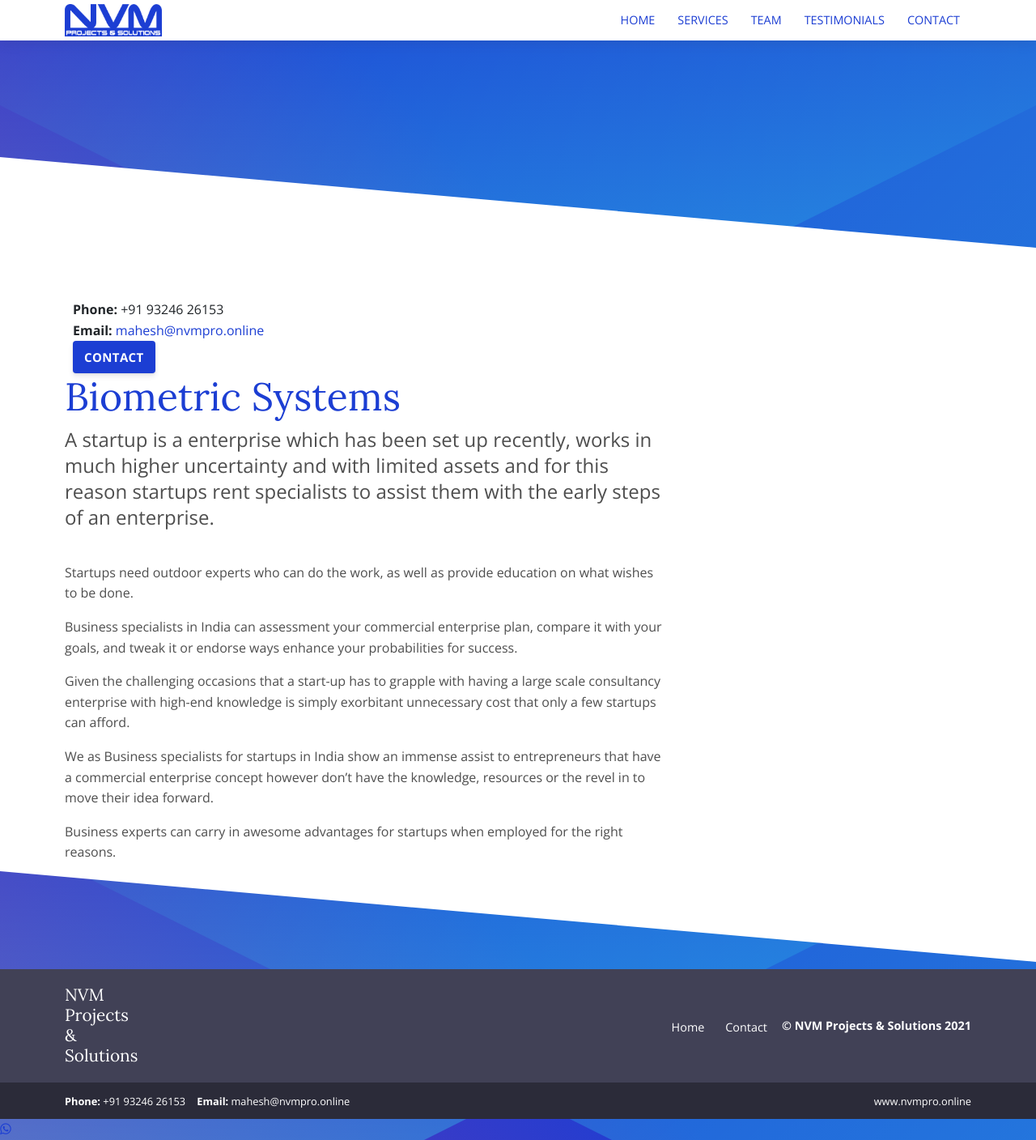
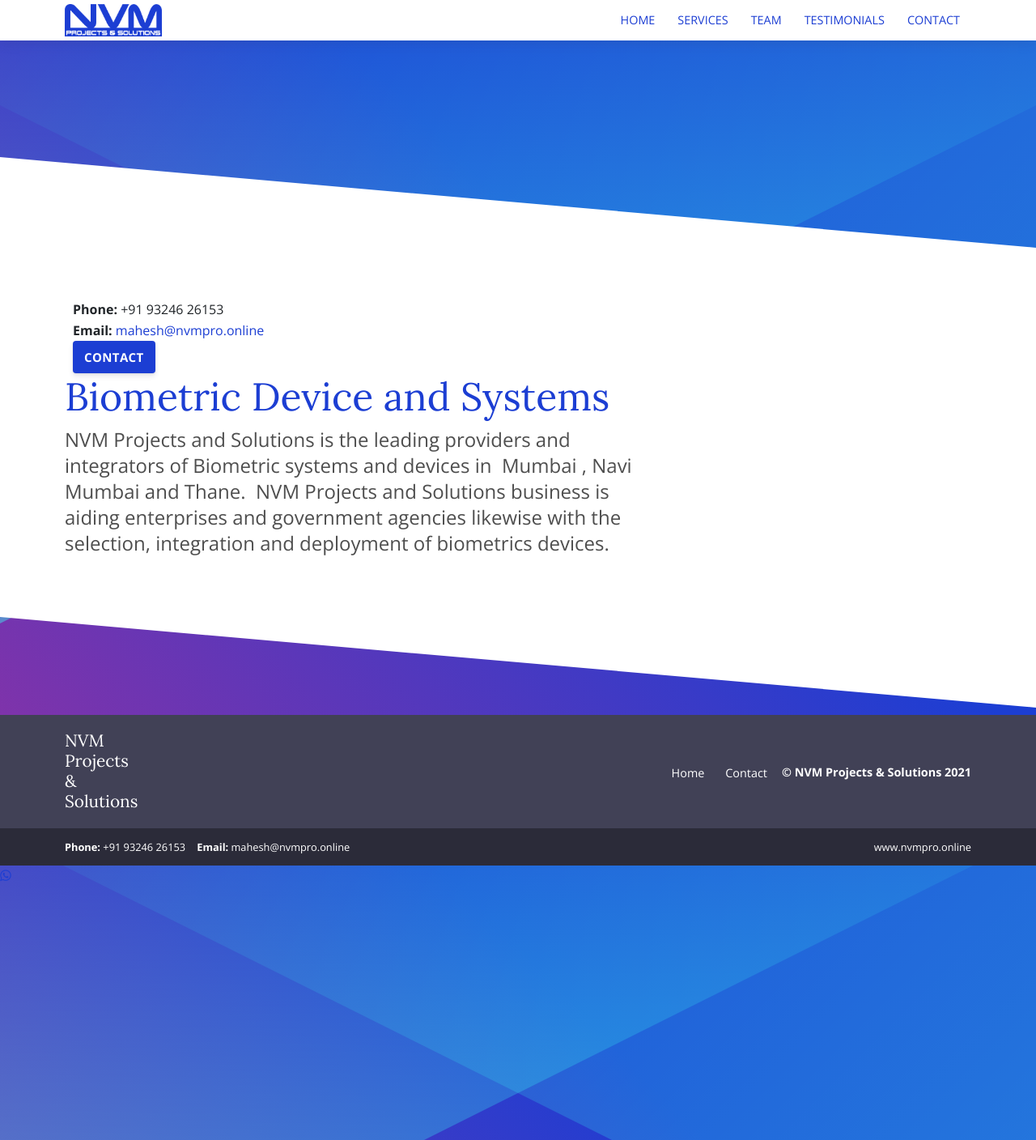
Before and after one commit to nvmpro/NVM, a Jekyll site: the page built from _services/biometric-systems.md, in a window 1280 px wide. Shown: the whole page at 81% size. Built offline with Jekyll 4.4.1, drawn with Linux system fonts in a browser that asks for light colours; nearby versions of some CDN libraries.

Commit message:
Updated '_services/biometric-systems.md' via CloudCannon

```diff
--- a/_services/biometric-systems.md
+++ b/_services/biometric-systems.md
@@ -1,17 +1,9 @@
 ---
-title: Biometric Systems
+title: Biometric Device and Systems
 image: /services/noun_1013177.png
 keywords: Biometric Systems
 ---
 
-A startup is a enterprise which has been set up recently, works in much higher uncertainty and with limited assets and for this reason startups rent specialists to assist them with the early steps of an enterprise.
+NVM Projects and Solutions is the leading providers and integrators of Biometric systems and devices in&nbsp; Mumbai , Navi Mumbai and Thane.&nbsp; NVM Projects and Solutions business is aiding enterprises and government agencies likewise with the selection, integration and deployment of biometrics devices.
 
-Startups need outdoor experts who can do the work, as well as provide education on what wishes to be done.
-
-Business specialists in India can assessment your commercial enterprise plan, compare it with your goals, and tweak it or endorse ways enhance your probabilities for success.
-
-Given the challenging occasions that a start-up has to grapple with having a large scale consultancy enterprise with high-end knowledge is simply exorbitant unnecessary cost that only a few startups can afford.
-
-We as Business specialists for startups in India show an immense assist to entrepreneurs that have a commercial enterprise concept however don’t have the knowledge, resources or the revel in to move their idea forward.
-
-Business experts can carry in awesome advantages for startups when employed for the right reasons.
+&nbsp;
```
